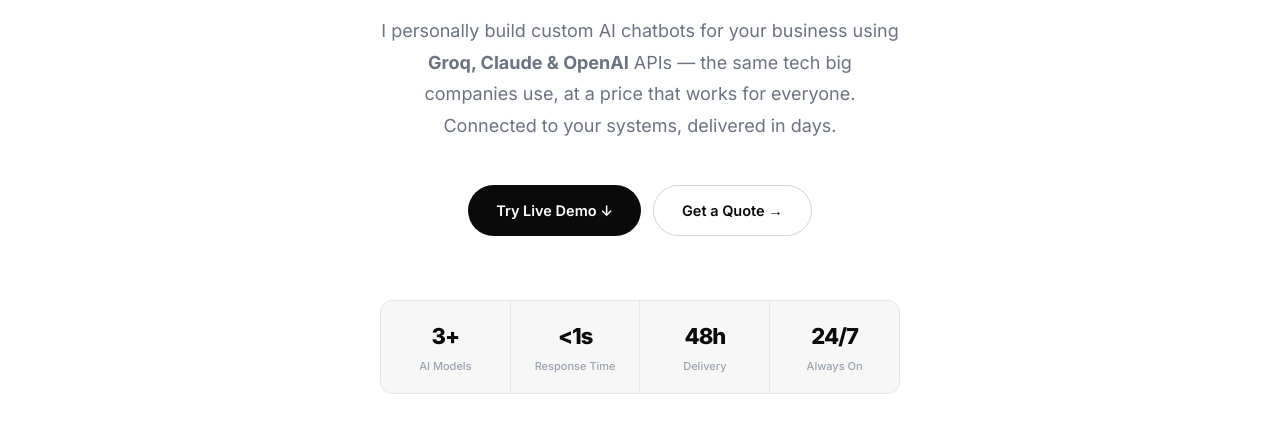
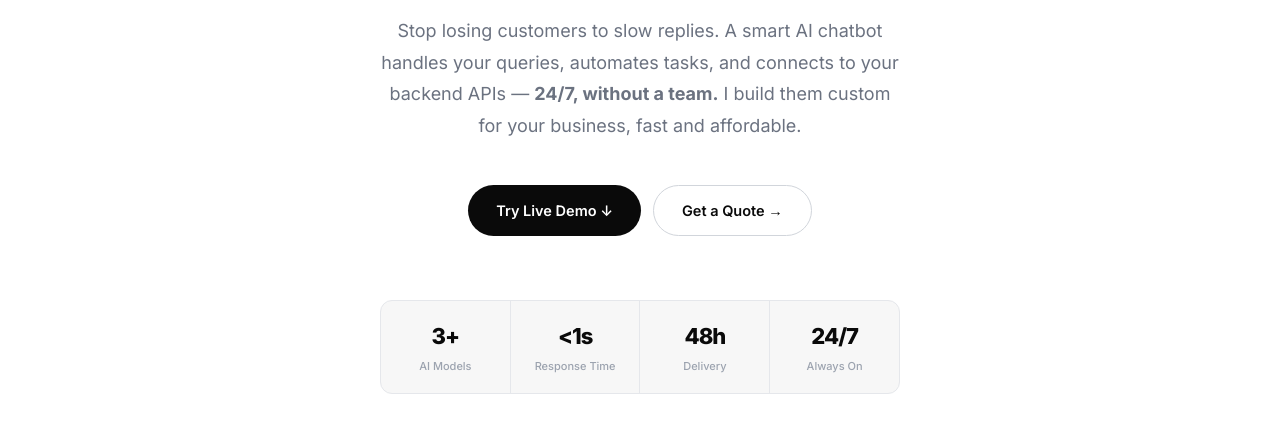
Before and after one commit to SandeepCodeWala/chatbot-Testing, a website: page public/index.html in a window 1280 px wide. Shown: the part 360-800 px from the top of the page. Drawn offline with Linux system fonts and the light colour scheme; no server answers.

Commit message:
Update index.html hero section text for improved clarity and engagement

```diff
--- a/public/index.html
+++ b/public/index.html
@@ -561,7 +561,7 @@
   <div class="hero-inner">
     <div class="hero-badge"><span class="badge-live"></span> Freelance · Affordable · Fast Delivery</div>
     <h1>AI Chatbots that<br><em>actually work.</em></h1>
-    <p class="hero-sub">I personally build custom AI chatbots for your business using <strong>Groq, Claude & OpenAI</strong> APIs — the same tech big companies use, at a price that works for everyone. Connected to your systems, delivered in days.</p>
+    <p class="hero-sub">Stop losing customers to slow replies. A smart AI chatbot handles your queries, automates tasks, and connects to your backend APIs — <strong>24/7, without a team.</strong> I build them custom for your business, fast and affordable.</p>
     <div class="hero-btns">
       <a href="#demo" class="btn-black">Try Live Demo ↓</a>
       <a href="#contact" class="btn-outline">Get a Quote →</a>
```
Also changed, not shown: 1 other file.
